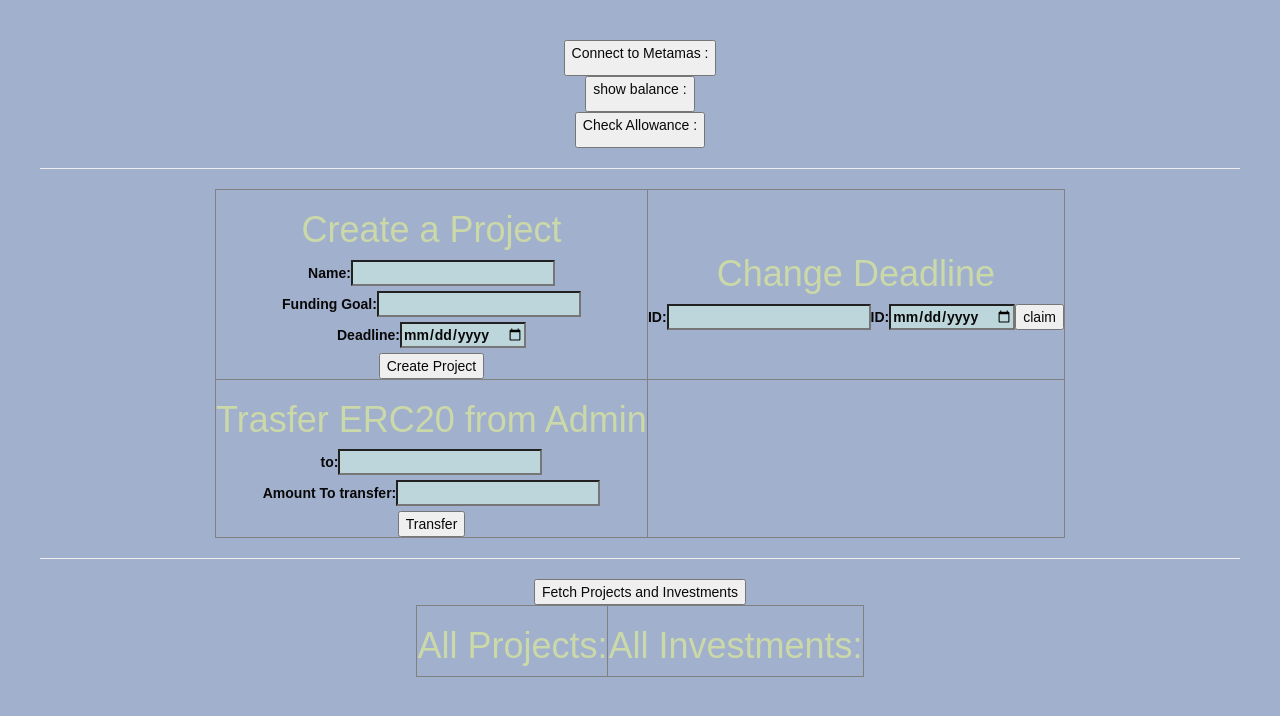
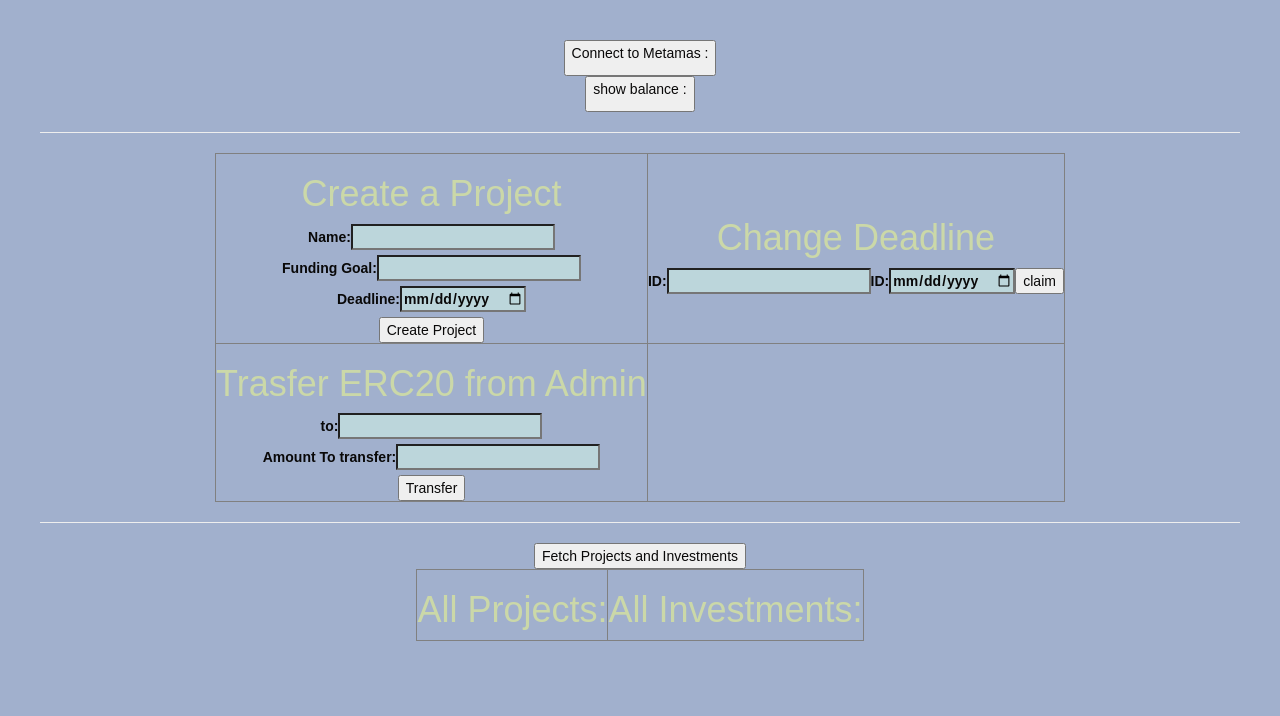
Before and after one commit to supriya-anand-coindcx/crowdfunding-dapp, a React (Create React App) app in the folder ui/: page /admin in a window 1280 px wide. Shown: the top 716 px of the page. Built offline with nearby package versions, Linux system fonts and the light colour scheme.

Commit message:
minor fix

```diff
--- a/ui/src/components/Admin.js
+++ b/ui/src/components/Admin.js
@@ -181,7 +181,6 @@ export const Admin = () => {
         <div>
             <div><button onClick={connectToMM}>Connect to Metamas : <p>{walletAddress}</p></button></div>
             <div><button onClick={showbalance}>show balance : <p>{balance}</p></button></div>
-            <div><button onClick={checkallowance}>Check Allowance : <p>{ccheckallowance}</p></button></div>
             <hr/>
             <table align="center" border="1px solid black">
                 <tr>
```
